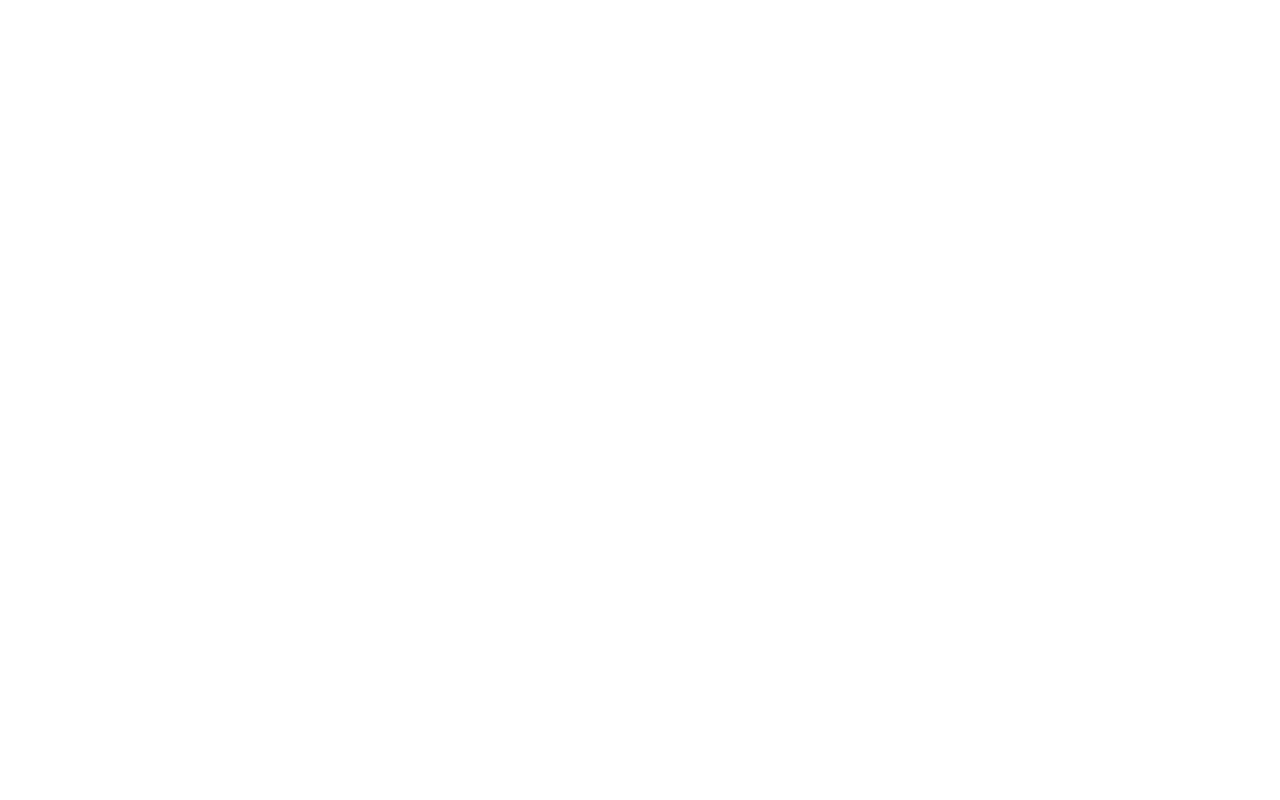
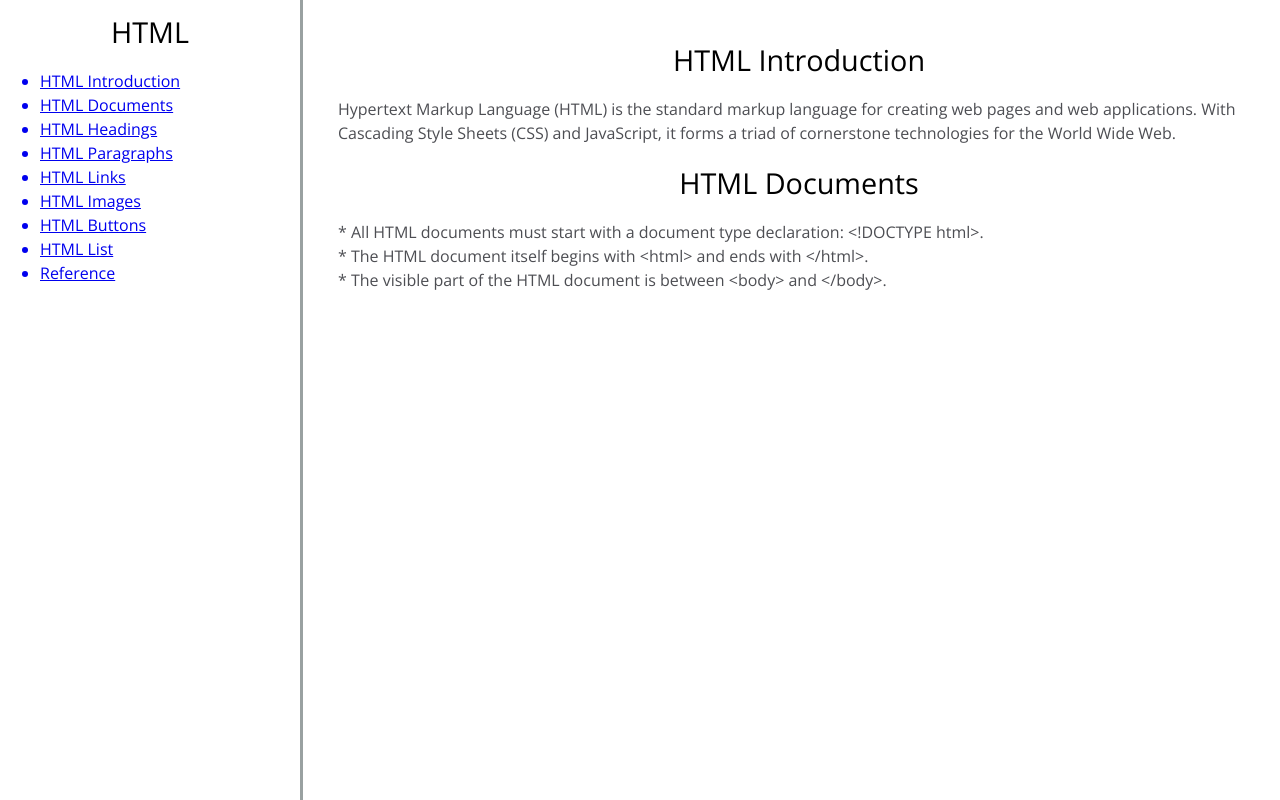
Before and after one commit to devCarlosZ/docPage, a plain HTML site: page index.html in a window 1280 px wide. Drawn offline with nearby package versions, Linux system fonts and the light colour scheme.

Commit message:
added nav, body & favicon

```diff
--- a/index.html
+++ b/index.html
@@ -1,10 +1,44 @@
 <!DOCTYPE html>
 <html lang="en">
+
 <head>
-	<meta charset="UTF-8">
-	<title>docPage</title>
+    <meta charset="UTF-8">
+    <title>docPage</title>
+    <link rel="stylesheet" href="main.css">
+    <link rel="icon" href="favicon.ico" type="image/ico">
+    <link href="https://fonts.googleapis.com/css?family=Open+Sans" rel="stylesheet">
 </head>
+<!-- Conent reference : https://www.w3schools.com/html/html_basic.asp -->
 <body>
+    <nav id="navbar">
+        <header>HTML</header>
+        <ul>
+            <a class="nav-link" href="#introduction" rel="internal"><li>HTML Introduction</li></a>
+            <a class="nav-link" href="#htmlDocuments" rel="internal"><li>HTML Documents</li></a>
+            <a class="nav-link" href="#htmlHeadings" rel="internal"><li>HTML Headings</li></a>
+            <a class="nav-link" href="#htmlParagraphs rel="internal"><li>HTML Paragraphs</li></a>
+            <a class="nav-link" href="#htmlLinks" rel="internal"><li>HTML Links</li></a>
+            <a class="nav-link" href="#htmlImages" rel="internal"><li>HTML Images</li></a>
+            <a class="nav-link" href="#htmlButtons" rel="internal"><li>HTML Buttons</li></a>
+            <a class="nav-link" href="#htmlList" rel="internal"><li>HTML List</li></a>
+            <a class="nav-link" href="#Reference" rel="internal"><li>Reference</li></a>
+        </ul>
+    </nav>
+    <main id="main-doc">
+        <section class="main-section" id="introduction">
+            <header>HTML Introduction</header>
+            <article>
+                <p>Hypertext Markup Language (HTML) is the standard markup language for creating web pages and web applications. With Cascading Style Sheets (CSS) and JavaScript, it forms a triad of cornerstone technologies for the World Wide Web.</p>
+            </article>
+        </section>
+        <section class="main-section" id="htmlDocuments">
+            <header>HTML Documents</header>
+            <article>
+                <p>* All HTML documents must start with a document type declaration: &lt!DOCTYPE html&gt.<br>* The HTML document itself begins with &lthtml&gt and ends with &lt/html&gt.<br>* The visible part of the HTML document is between &ltbody&gt and &lt/body&gt.
+                </p>
+            </article>
+        </section>
+    </main>
+</body>
 
-</body>
 </html>
--- /dev/null
+++ b/main.css
@@ -0,0 +1,35 @@
+html,
+body {
+    min-width: 290px;
+    color: #4d4e53;
+    background-color: #ffffff;
+    font-family: 'Open Sans', Arial, sans-serif;
+    line-height: 1.5;
+}
+
+header {
+    color: black;
+    font-size: 30px;
+    margin: 10px;
+    text-align: center;
+    font-size: 1.8em;
+    font-weight: thin;
+}
+
+#navbar {
+    position: fixed;
+    min-width: 290px;
+    top: 0px;
+    left: 0px;
+    width: 300px;
+    height: 100%;
+    border-right: solid;
+    border-color: rgba(0, 22, 22, 0.4)
+}
+
+#main-doc {
+    position: absolute;
+    margin-left: 310px;
+    padding: 20px;
+    margin-bottom: 110px;
+}
```
Also changed, not shown: favicon.ico (added).
